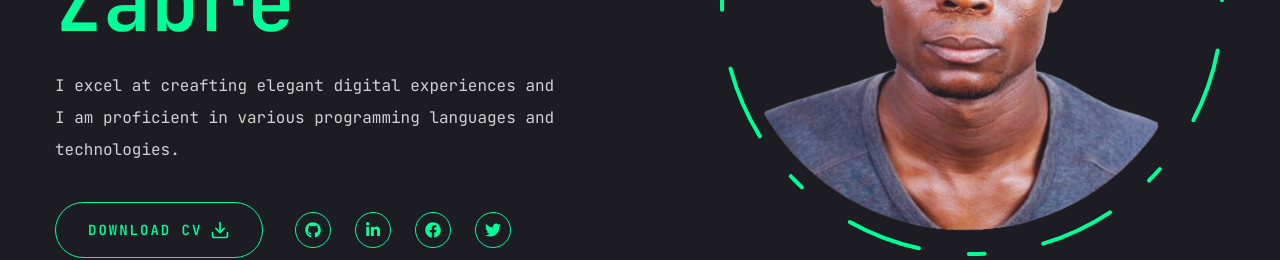
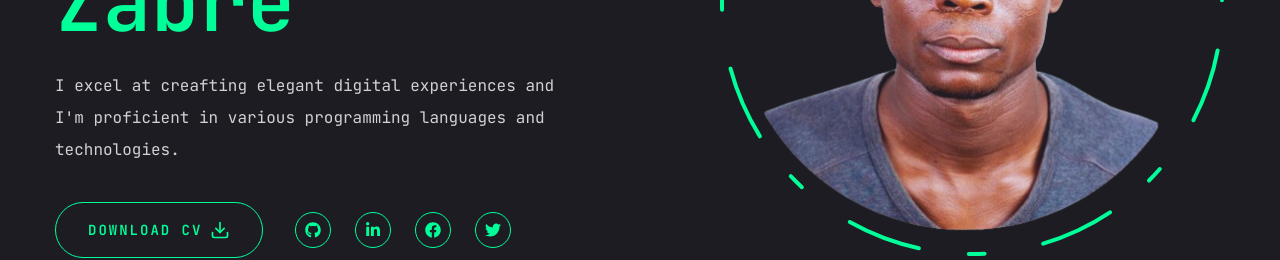
Before and after one commit to outis62/zabre-portfolio, a Next.js app: page / in a window 1280 px wide. Shown: the part 422-682 px from the top of the page. Built offline with nearby package versions, Linux system fonts and the light colour scheme.

Commit message:
reviewed

```diff
--- a/app/page.jsx
+++ b/app/page.jsx
@@ -14,7 +14,7 @@ const Home = () => {
           <h1 className="h1 mb-6">
             Hello I&apos;m <br/> <span className="text-accent">Boureima Zabre</span>
           </h1>
-          <p className="max-w-[500px] mb-9 text-white/80">I excel at creafting elegant digital experiences and I am proficient in various programming languages and technologies.</p>
+          <p className="max-w-[500px] mb-9 text-white/80">I excel at creafting elegant digital experiences and I&apos;m proficient in various programming languages and technologies.</p>
           <div className="flex flex-col xl:flex-row items-center gap-8">
           <Link href="https://mega.nz/file/1MlG3bpT#w5rc-HrqtHIrXSZ84E185VwuB3AWfXo515DBZt6t6vE" target="_blank">
             <Button variant="outline" size="lg" className="uppercase flex items-center gap-2">
--- a/components/Footer.jsx
+++ b/components/Footer.jsx
@@ -7,7 +7,7 @@ export default function Footer() {
       <div className="flex justify-between items-center mt-12 text-[10px] border-t-2 py-4">
         <span className="flex">
           Copyright 2024 &copy; Built by&nbsp;
-          <a href="" target="_blank">
+          <a href="javascript:void(0);" target="_blank">
             YTech
           </a>
         </span>
```
